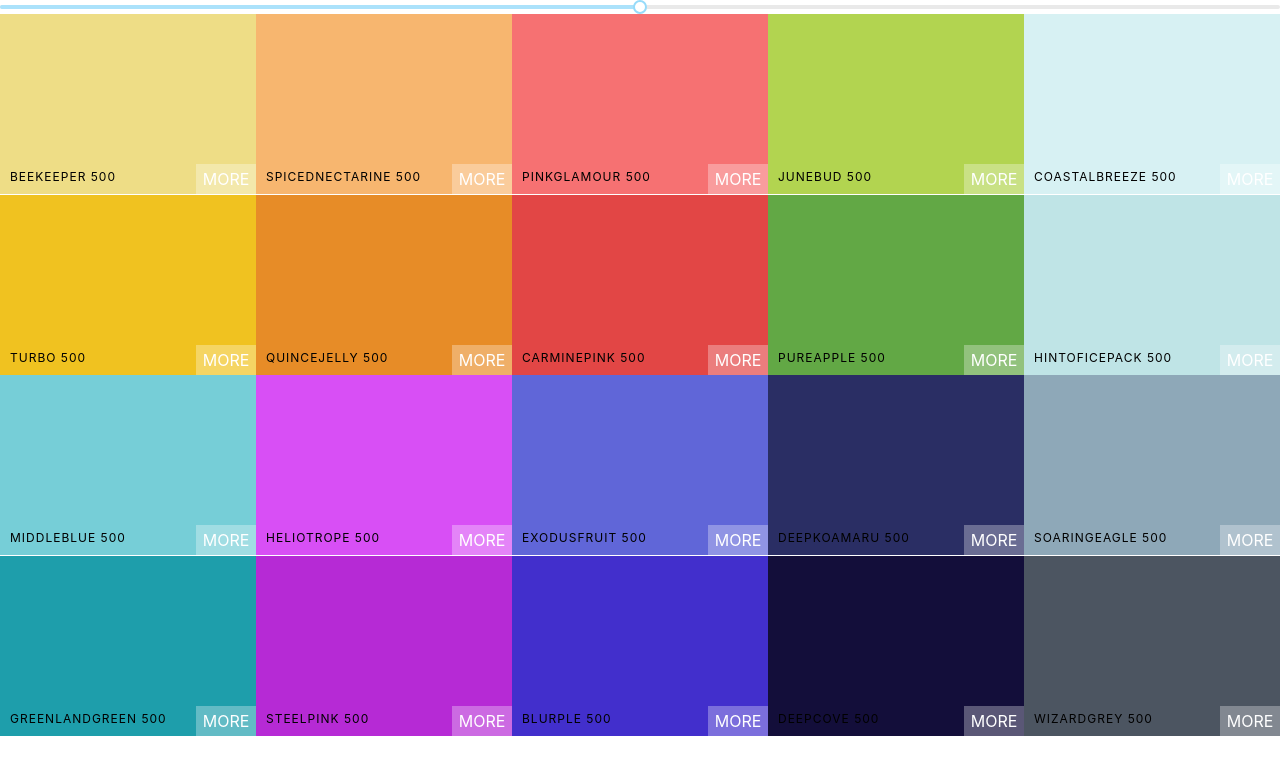
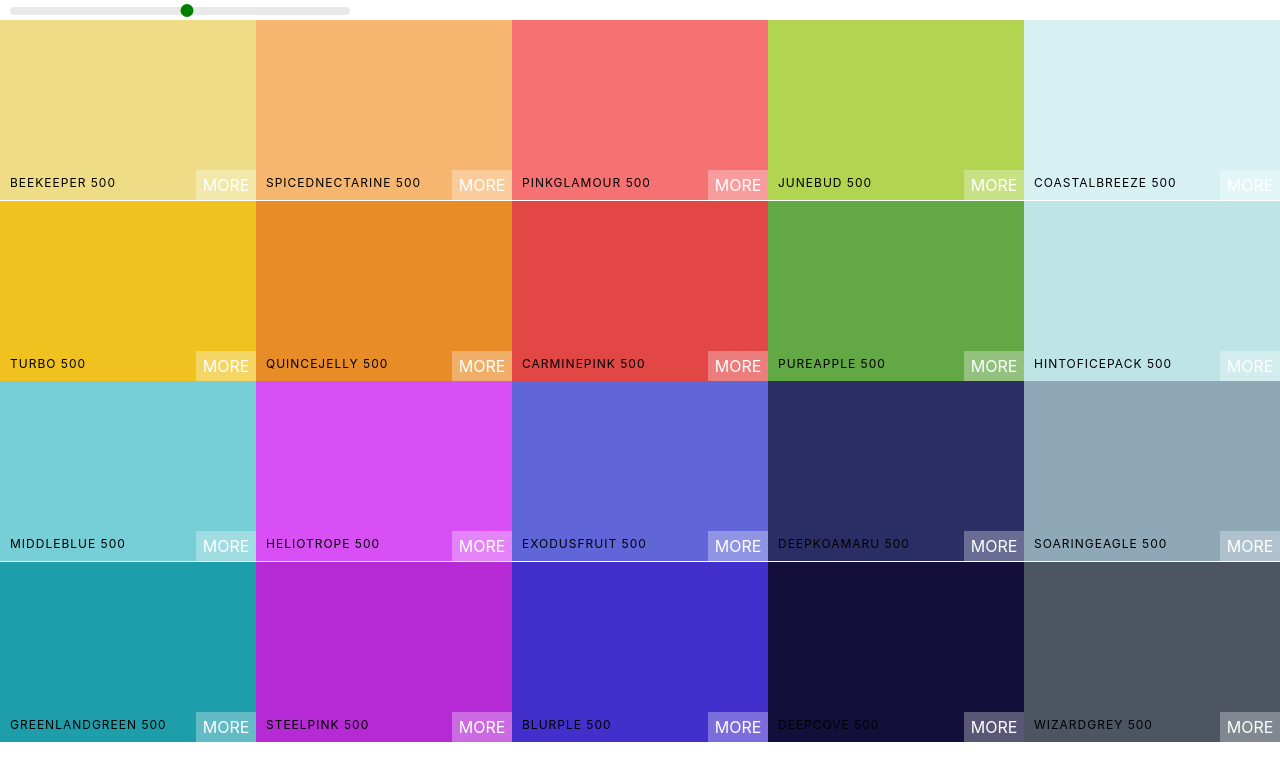
Before and after one commit to neeerajtk/vibgyor, a React (Create React App) app in the folder vibgyor/: page / in a window 1280 px wide. Shown: the top 780 px of the page. Built offline with nearby package versions, Linux system fonts and the light colour scheme.

Commit message:
:fire: Slider styled

```diff
--- a/vibgyor/src/Palette.css
+++ b/vibgyor/src/Palette.css
@@ -4,3 +4,30 @@
 .Palette-colors{
     height: 90%;
 }
+
+.slider{
+    width: 340px;
+    margin: 0 10px;
+    display: inline-block;
+}
+
+.rc-slider-track {
+    background-color: transparent;
+}
+
+.rc-slider-rail{
+    height: 8px;
+}
+.rc-slider-handle,
+.rc-slider-handle:active,
+.rc-slider-handle:focus,
+.rc-slider-handle:hover{
+    background-color: green;
+    outline: none;
+    border: 2px solid green;
+    box-shadow: none;
+    width: 13px;
+    height: 13px;
+    margin-left: 7px;
+    margin-top: -3px;
+}
--- a/vibgyor/src/Palette.js
+++ b/vibgyor/src/Palette.js
@@ -1,8 +1,8 @@
 import React, { Component } from 'react';
 import ColorBox from './ColorBox';
+import 'rc-slider/assets/index.css';
 import './Palette.css';
 import Slider from 'rc-slider';
-import 'rc-slider/assets/index.css';
 
 class Palette extends Component {
     constructor(props){
@@ -25,11 +25,13 @@ class Palette extends Component {
         ))
         return (
             <div className="Palette">
+                <div className="slider">
                 <Slider defaultValue={level}
                  min={100}
                  max={900}
                  step={100}
                  onAfterChange={this.changeLevel} />
+                 </div>
                 {/* navbar */}
                 <div className="Palette-colors">
                     {/* color boxes */}
```
